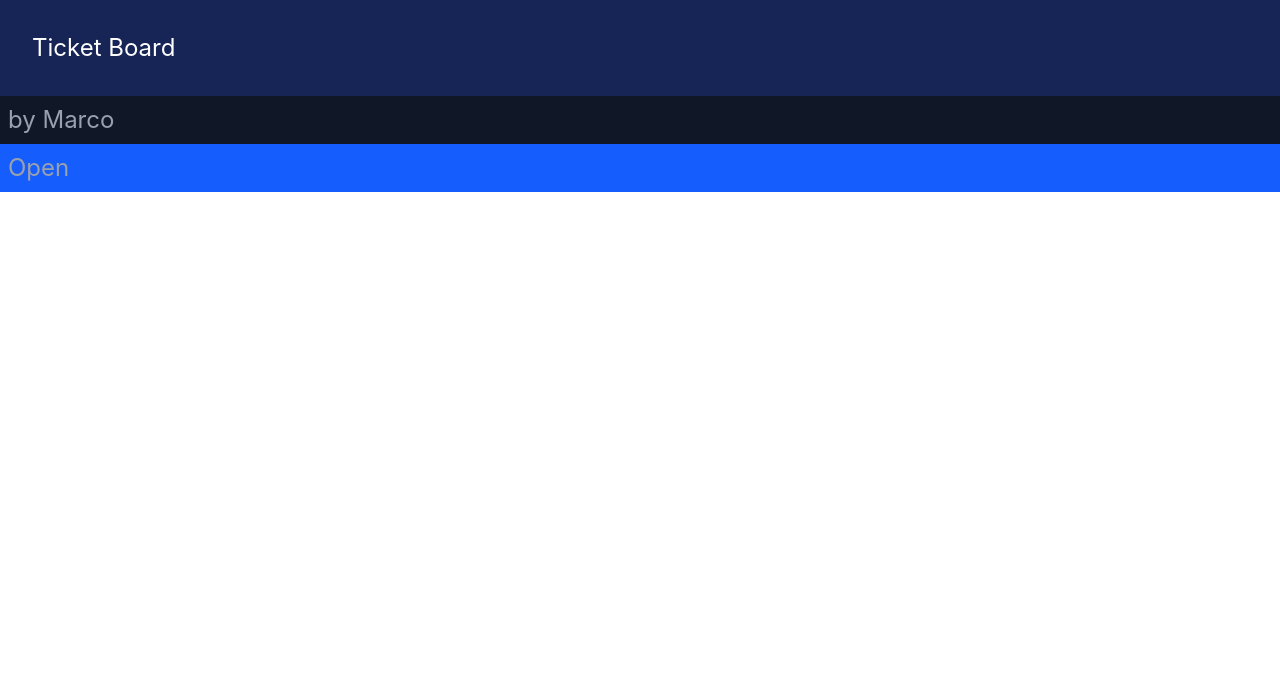
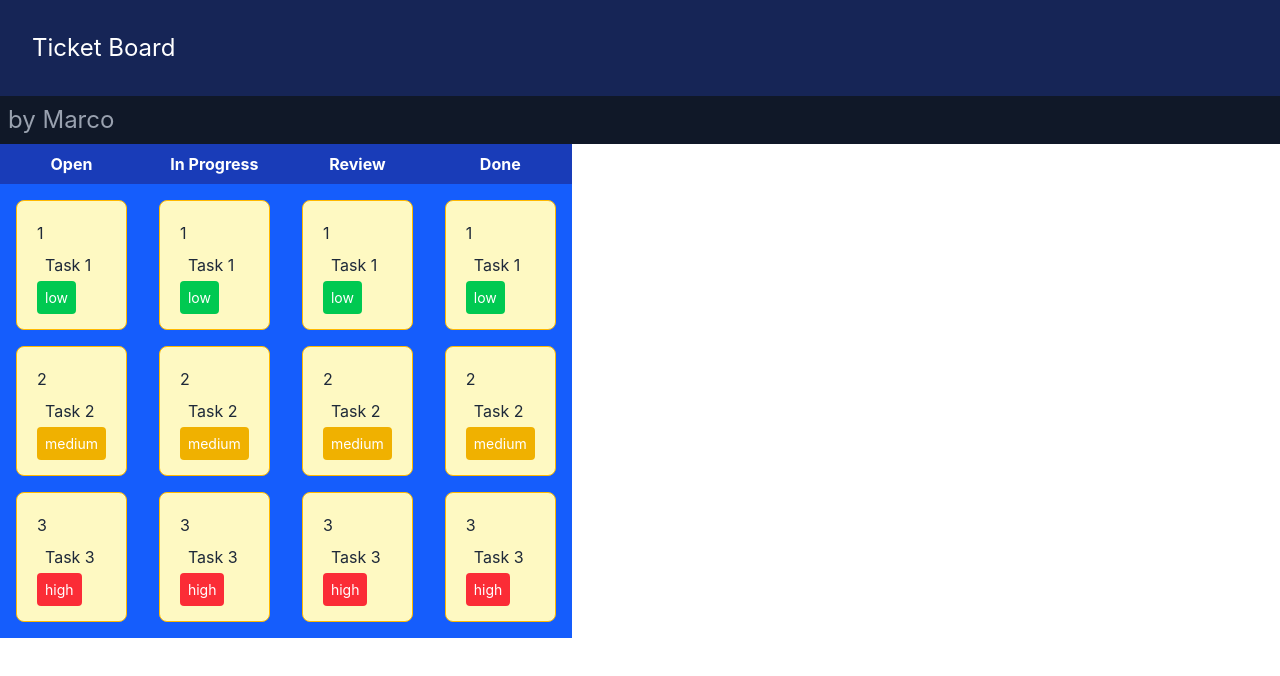
Before and after one commit to NFAsylum/TaskFlow, a React (Vite) app in the folder taskflow-frontend/: page / in a window 1280 px wide. Shown: the top 676 px of the page. Built offline with nearby package versions, Linux system fonts and the light colour scheme.

Commit message:
Add ticket cards and board column

```diff
--- a/taskflow-frontend/src/App.tsx
+++ b/taskflow-frontend/src/App.tsx
@@ -1,3 +1,5 @@
+import BoardColumn from './BoardColumn'
+
 function App() {
   const title = "Ticket Board"
 
@@ -9,8 +11,11 @@ function App() {
       <div className="bg-gray-900 p-2 text-gray-400 text-2xl">
         by Marco
       </div>
-      <div className="bg-blue-600 p-2 text-gray-400 text-2xl">
-        Open
+      <div className="flex">
+        <BoardColumn title="Open" />
+        <BoardColumn title="In Progress" />
+        <BoardColumn title="Review" />
+        <BoardColumn title="Done" />
       </div>
     </>
   )
--- /dev/null
+++ b/taskflow-frontend/src/BoardColumn.tsx
@@ -0,0 +1,22 @@
+import TicketCard, { type TicketCardProps } from './TicketCard'
+
+const tasks: TicketCardProps[] = [
+    { id: 1, title: "Task 1", priority: "low"},
+    { id: 2, title: "Task 2", priority: "medium"},
+    { id: 3, title: "Task 3", priority: "high"}
+]
+
+function BoardColumn({ title }: { title: string}){
+    return (
+        <div className="bg-blue-600 text-white">
+            <div className="bg-blue-800 py-2 text-center font-bold">{title}</div>
+            <div className="mx-4 flex flex-col gap-4 py-4">
+                {tasks.map((task) => (
+                        <TicketCard key={task.id} id={task.id} title={task.title} priority={task.priority} />
+                ))}
+            </div>
+        </div>
+    )
+}
+
+export default BoardColumn
--- /dev/null
+++ b/taskflow-frontend/src/TicketCard.tsx
@@ -0,0 +1,23 @@
+export interface TicketCardProps{
+    id : number
+    title: string
+    priority: ("low" | "medium" | "high")
+}
+
+const priorityStyle = {
+    low: "bg-green-500 rounded text-sm p-2",
+    medium: "bg-yellow-500 rounded text-sm p-2",
+    high: "bg-red-500 rounded text-sm p-2"
+}
+
+function TicketCard({ id, title, priority }: TicketCardProps){
+    return(
+        <div className="bg-yellow-100 p-5 rounded-lg border border-amber-400">
+            <h3 className="text-gray-800">{id}</h3>
+            <p className="text-gray-800 p-2">{title}</p>
+            <span className={priorityStyle[priority]}>{priority}</span>
+        </div>
+    )
+}
+
+export default TicketCard
```
